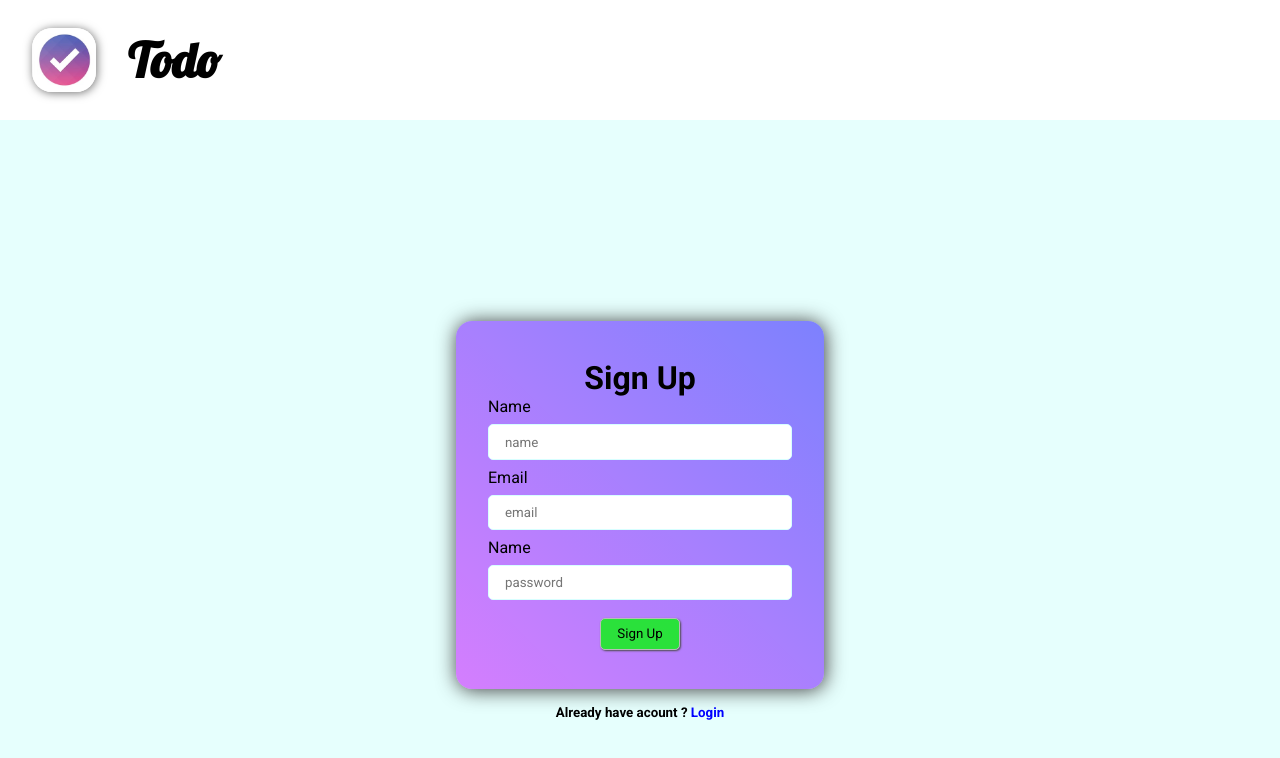
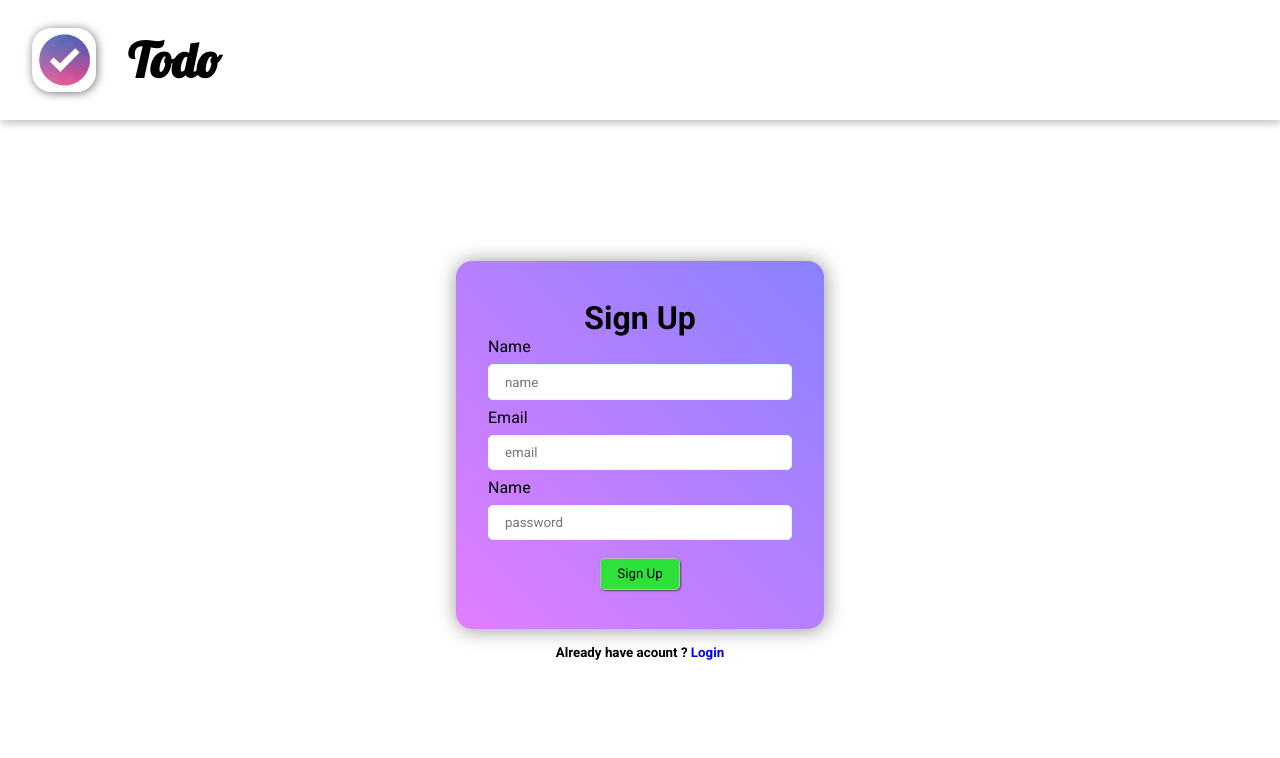
Before and after one commit to vinayak41/todo-app-MERN, a React (Create React App) app in the folder client/: page /signup in a window 1280 px wide. Shown: the top 758 px of the page. Built offline with nearby package versions, Linux system fonts and the light colour scheme.

Commit message:
update UI

```diff
--- a/client/src/components/Login/Login.css
+++ b/client/src/components/Login/Login.css
@@ -1,12 +1,11 @@
 .login-page {
-    width: 100vw;
-    height: 100vh;
+    width: 100%;
+    height: 100%;
     display: flex;
     flex-direction: column;
     justify-content: center;
     align-items: center;
     overflow: hidden;
-    background-color: rgb(230, 255, 253);
 }
 
 .login-form {
@@ -18,7 +17,7 @@
     justify-content: center;
     border-radius: 1rem;
     background-image: linear-gradient(45deg, rgba(195, 0, 255, 0.507), rgba(17, 0, 255, 0.493));
-    box-shadow: 1px 1px 20px rgb(59, 59, 59);
+    box-shadow: 1px 1px 20px rgb(148, 148, 148);
 }
 
 .login-form > input{
--- a/client/src/components/SignUp/SignUp.css
+++ b/client/src/components/SignUp/SignUp.css
@@ -1,12 +1,11 @@
 .signup-page {
-    width: 100vw;
-    height: 100vh;
+    width: 100%;
+    height: 100%;
     display: flex;
     flex-direction: column;
     justify-content: center;
     align-items: center;
     overflow: hidden;
-    background-color: rgb(230, 255, 253);
 }
 
 .signup-form {
@@ -18,7 +17,7 @@
     justify-content: center;
     border-radius: 1rem;
     background-image: linear-gradient(45deg, rgba(195, 0, 255, 0.507), rgba(17, 0, 255, 0.493));
-    box-shadow: 1px 1px 20px rgb(59, 59, 59);
+    box-shadow: 1px 1px 20px rgb(148, 148, 148);
 }
 
 .signup-form > input{
```
